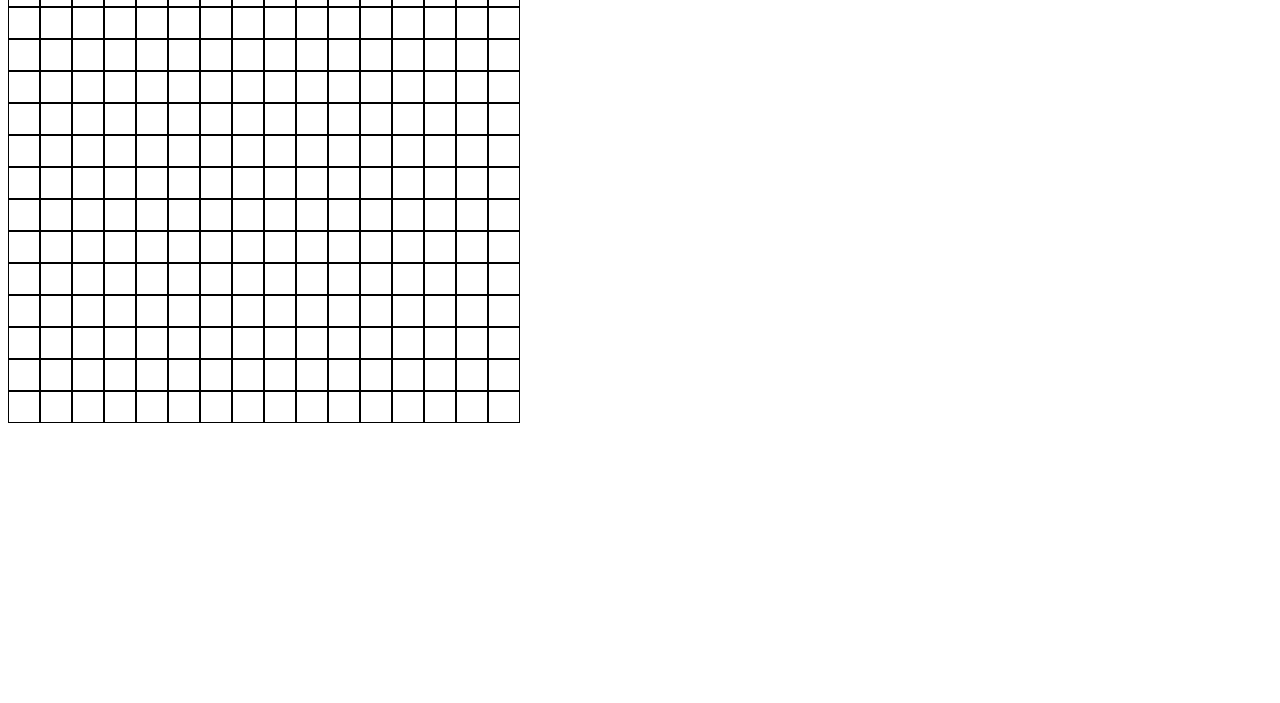
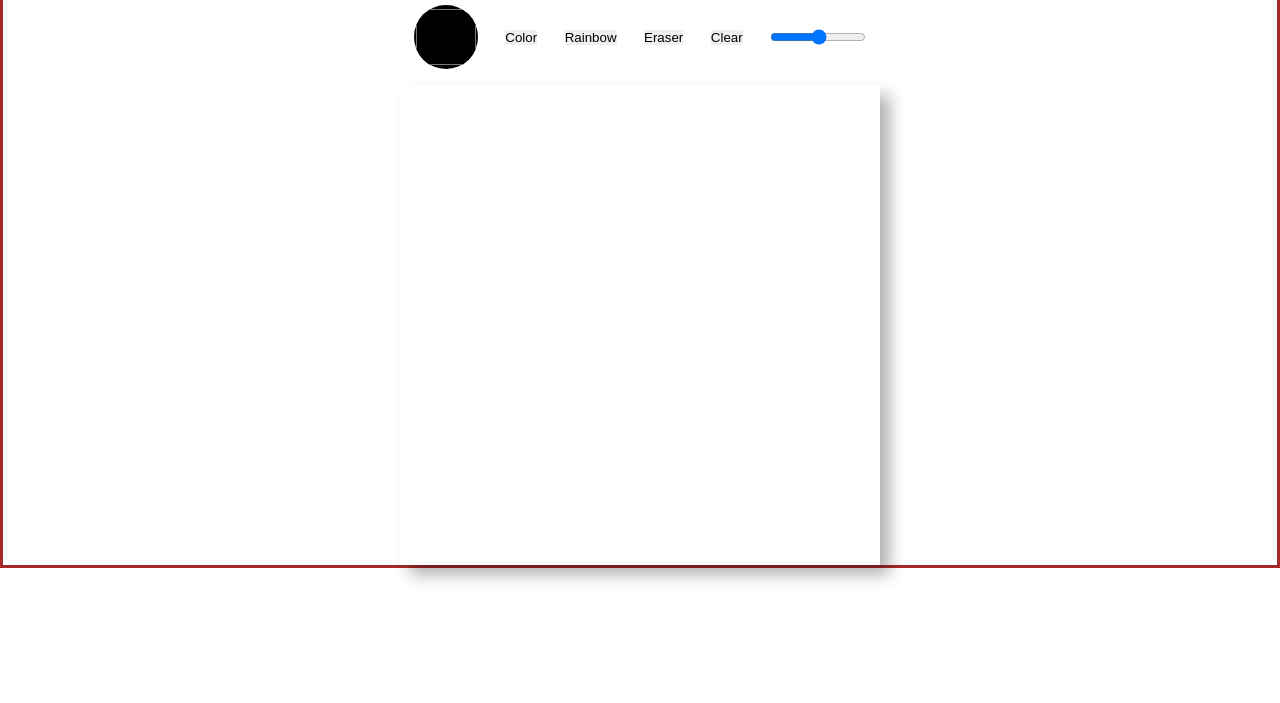
Before and after one commit to mnesfane/Theodinproject-Foundations-Course, a plain HTML site: page Odin_Projects/Etch-a-Sketch/index.html in a window 1280 px wide. Shown: the part 97-800 px from the top of the page. Drawn offline with Linux system fonts and the light colour scheme.

Commit message:
clear func done

```diff
--- a/Odin_Projects/Etch-a-Sketch/index.html
+++ b/Odin_Projects/Etch-a-Sketch/index.html
@@ -1,30 +1,3 @@
-<!-- <!DOCTYPE html>
-<html lang="en">
-<head>
-    <meta charset="UTF-8">
-    <meta name="viewport" content="width=device-width, initial-scale=1.0">
-    <title>Document</title>
-    <link rel="stylesheet" href="style.css">
-    <link href="https://cdn.jsdelivr.net/npm/bootstrap@5.3.3/dist/css/bootstrap.min.css" rel="stylesheet" integrity="sha384-QWTKZyjpPEjISv5WaRU9OFeRpok6YctnYmDr5pNlyT2bRjXh0JMhjY6hW+ALEwIH" crossorigin="anonymous">
-</head>
-<body>
-    <h1 class="etchTitle">Etch-a-sketch</h1>
-    <div class="body-container">
-            <div class="controller">
-                <input type="color" class="colorInput">
-
-                <button>Color</button>
-                <button>Rainbow</button>
-                <button>Eraser</button>
-                <button>Clear</button>
-                <input type="range" class="rangeInput" min="1" max="64">
-            </div>
-            <div class="cube"></div>
-    </div>
-    <script src="script.js"></script>
-</body>
-</html> -->
-
 <!DOCTYPE html>
 <html lang="en">
 <head>
@@ -34,9 +7,19 @@
     <title>Document</title>
 </head>
 <body>
-    <div class="container">
+    <h1 class="etchTitle">Etch-a-sketch</h1>
+    <div class="body-container">
+            <div class="controller">
+                <input type="color" class="colorInput">
+                <button>Color</button>
+                <button>Rainbow</button>
+                <button id="eraser">Eraser</button>
+                <button id="clear">Clear</button>
+                <input type="range" class="rangeInput" min="1" max="64">
+            </div>
+            <div class="container"></div>
+    </div>
 
-    </div>
-    <script src="script.js"></script>
+    <script src="script.js" defer></script>
 </body>
 </html>
--- a/Odin_Projects/Etch-a-Sketch/script.js
+++ b/Odin_Projects/Etch-a-Sketch/script.js
@@ -1,37 +1,7 @@
-// let squareLenght = 30
-// let squareCount = 16
-// let cube = document.querySelector('.cube')
-// // nbOfdivs = 16
-
-// const divGrid = (nbOfdivs) =>{
-//     // alert(nbOfdivs);
-//     for(let i = 0; i < nbOfdivs - 1; i++){
-//         const row = document.createElement('div')
-//         row.classList.add('row')
-//         for(let j = 0; j < nbOfdivs - 1; j++){
-//             const divsInRow = document.createElement('div')
-//             divsInRow.classList.add('divsInRow')
-//             row.appendChild(divsInRow)
-//         }
-//         cube.appendChild(row)
-//     }
-// }
-
-// let main = function (){
-//     // let cube = document.querySelector('.cube')
-//     // cube.style.height = `${squareCount * squareLenght}px`;
-//     // cube.style.width = `${squareCount * squareLenght}px`;
-//     divGrid(32)
-//     // alert('fdai')
-
-// }
-
-// main()
-
-
-
 const resetButton = document.querySelector('button')
 const container = document.querySelector('.container')
+const clear = document.querySelector('#clear')
+
 const sizeOfGrid = 16;
 
 const createGrid = (amtOfGrids) =>{
@@ -54,4 +24,16 @@ const createGrid = (amtOfGrids) =>{
     }
 }
 
-createGrid(sizeOfGrid)
+clear.addEventListener('click', function() {
+    let griddivs = document.querySelectorAll('.grid-box');
+    griddivs.forEach(function(div) {
+        div.style.backgroundColor = 'white';
+    });
+});
+
+
+const main = function(){
+    createGrid(sizeOfGrid)
+}
+
+main()
--- a/Odin_Projects/Etch-a-Sketch/style.css
+++ b/Odin_Projects/Etch-a-Sketch/style.css
@@ -62,9 +62,56 @@
 
 /* ==============------- */
 
+*{
+    box-sizing: border-box;
+    margin: 0px;
+    padding: 0px;
+    border-width: 0px;
+}
+
+.body-container{
+    display: flex;
+    justify-content: center;
+    align-items: center;
+    flex-direction: column;
+}
+
+.body-container{
+    border: 3px solid brown;
+}
+.etchTitle{
+    text-align: center;
+    font-size: 72px;
+}
+
+.container{
+    width: 480px;
+    height: 480px;
+    box-shadow: 10px 10px 15px rgba(0, 0, 0, 0.3);
+}
+.controller{
+    width: 30rem;
+    height: 6rem;
+    display: flex;
+    align-items: center;
+    justify-content: space-around;
+}
+
+.colorInput{
+    border-radius: 100px;
+    height: 4rem;
+    width: 4rem;
+    background-color: black;
+    border: none;
+}
+
+.rangeInput{
+    width: 6rem;
+}
 /* .container{
     display: flex;
 } */
+
 
 .grid-row{
     display: flex;
@@ -73,5 +120,5 @@
 .grid-box{
     width: 50px;
     height: 50px;
-    border: 1px solid black;
+    /* border: 1px solid black; */
 }
```
